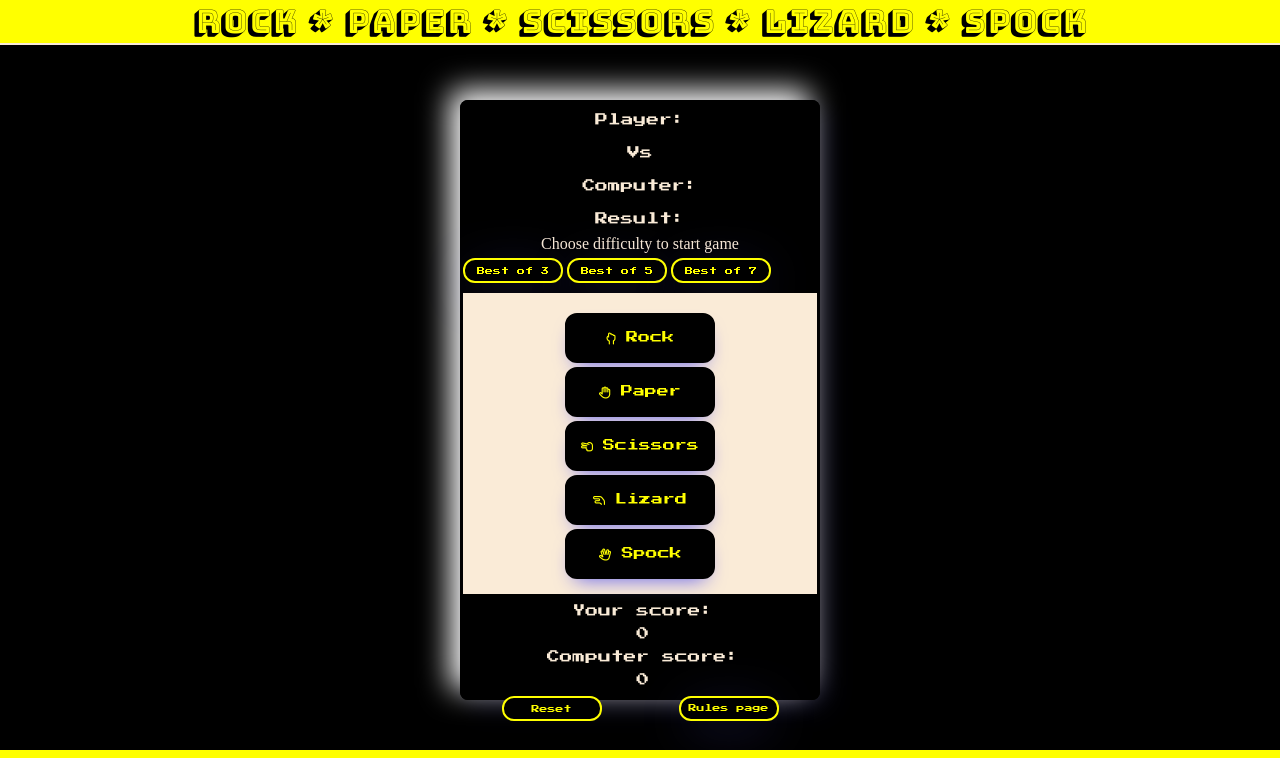
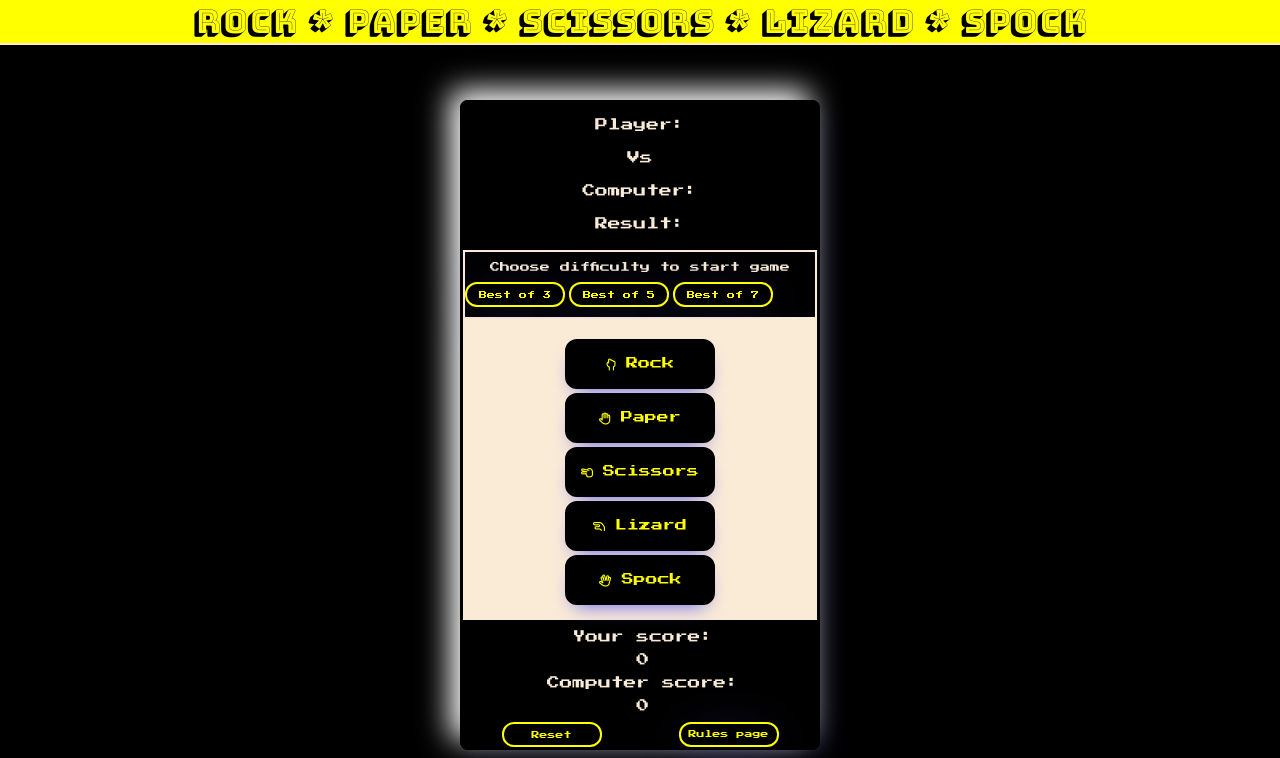
Before and after one commit to addieoG/Rock-Paper-Scissors-Lizard-Spock-Game, a plain HTML site: page game.html in a window 1280 px wide. Shown: the top 758 px of the page. Drawn offline with Linux system fonts and the light colour scheme.

Commit message:
feat
add font style and font size to difficulty p tag, increase height of game container.

```diff
--- a/assests/css/styles.css
+++ b/assests/css/styles.css
@@ -126,7 +126,7 @@ li {
     border-style: solid;
     margin-top: 100px;
     flex-direction: column;
-    height: 600px;
+    height: 650px;
     border-radius: 8px;
     box-shadow: -10px -10px 30px 0 #fff, 10px 10px 30px 0 #1d0dca17;
     box-sizing: border-box;
@@ -148,9 +148,12 @@ li {
 /* style heading for setting difficulty */
 #difficulty-heading {
     color: antiquewhite;
-    margin-bottom: 5px;
+    margin-bottom: 10px;
     display: flex;
     justify-content: center;
+    font-family: 'Press Start 2P', cursive;
+    font-size: 10px;
+    margin-top: 10px;
 }
 
 /* style control station */
@@ -249,6 +252,11 @@ li {
     cursor: pointer;
     box-shadow: #5E5DF0 0 10px 50px -10px;
     box-sizing: border-box;
+}
+
+.start-game {
+    border: 2px solid antiquewhite;
+    margin-top: 5px;
 }
 
 /* Create space for top user button from top of container */
```
